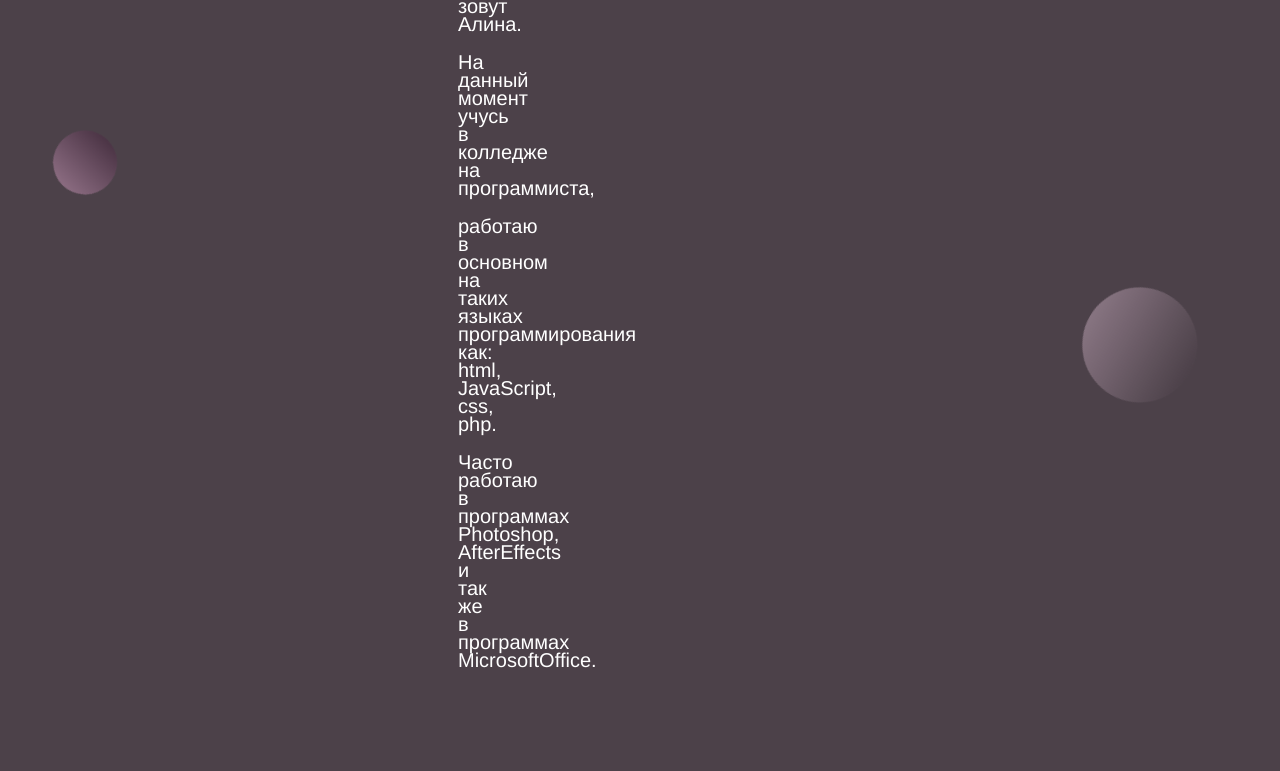
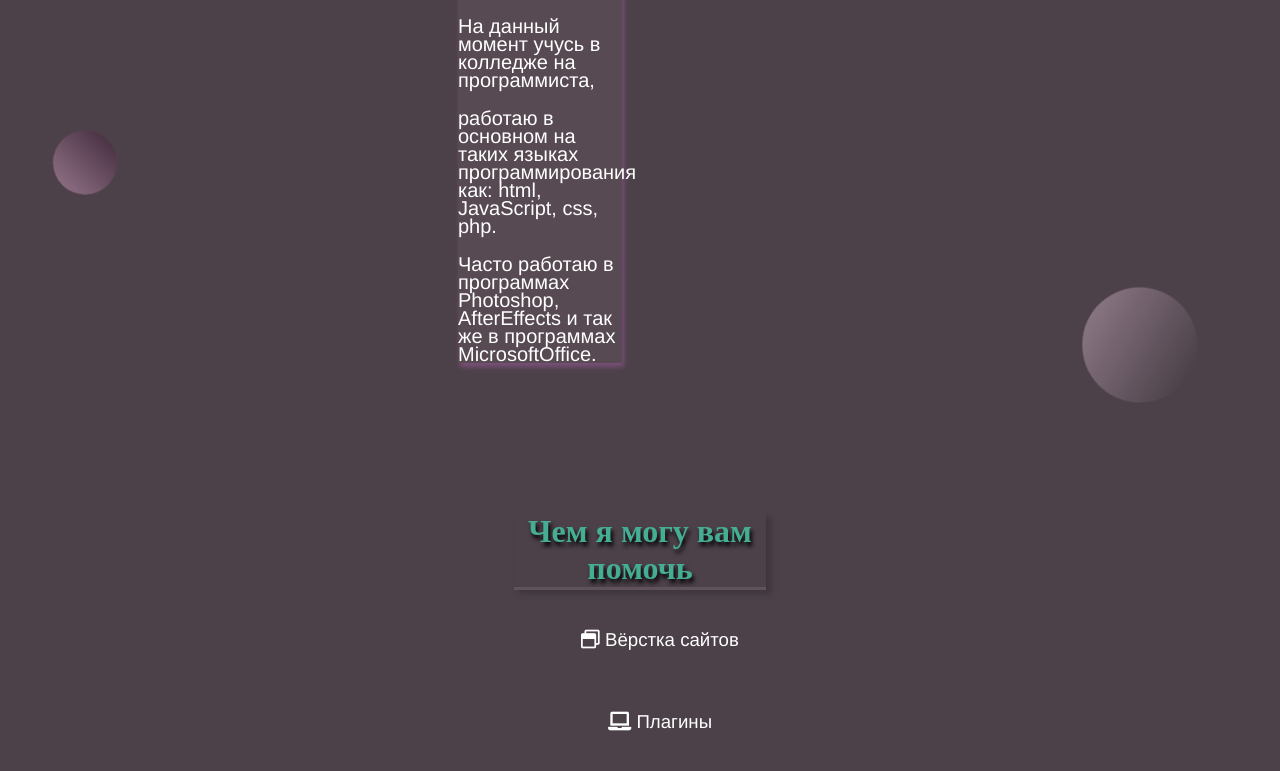
Before and after one commit to Rezistencee/Rezistencee.github.io, a plain HTML site: page index.html in a window 1280 px wide. Shown: the part 327-1098 px from the top of the page. Drawn offline with Linux system fonts and the light colour scheme.

Commit message:
Margin box commit

```diff
--- a/css/main.css
+++ b/css/main.css
@@ -52,10 +52,11 @@
 	text-transform: uppercase;
 
 }
+
 .box{
 background-color: #574a53 ;
 box-shadow: 2px 4px 5px rgba(177, 97, 177, 0.453);
-margin-right: 1111px;
+margin-right: 650px;
 margin-left: 450px;
 font-size: 20px;
 font-family: 'Franklin Gothic Medium', 'Arial Narrow', Arial, sans-serif;
@@ -63,6 +64,7 @@
 color: white;
 line-height: 0.9em;
 }
+
 .box h1{
     color: #45ad93;
     text-shadow: 2px 4px 4px black;
@@ -71,6 +73,7 @@
     margin-top: 150px;
     text-align: center;
 }
+
 .help h1{
     color: #45ad93;
     text-shadow: 2px 4px 4px black;
@@ -79,22 +82,24 @@
     width: 20%;
     margin: 0 auto;
 }
+
 .help p{
     font-size: 14pt;
     font-family: 'Franklin Gothic Medium', 'Arial Narrow', Arial, sans-serif;
     color: white;
 }
+
 .skill{
-
  list-style: none;
- /* margin: 0 auto; */
  justify-content: center;
 }
+
 .skill li{
     text-align: center;
     padding: 1px 250px;
     margin-top: 20px;
 }
+
 .cases h1{
     text-align: center;
     color: #45ad93;
@@ -106,7 +111,6 @@
     margin: 0 auto;
 }
 
-
 #inline {
     margin-left:550px;
     width:80%;
@@ -115,6 +119,7 @@
     padding:10px 20px;
     margin-top: 350px;
  }
+
  .txt {
     display:inline-block;
     color:#676767;
@@ -125,6 +130,7 @@
     font-size:15px!important;
     line-height:1.4em;
  }
+
  .txtarea {
     display:inline-block;
     color:#676767;
```
